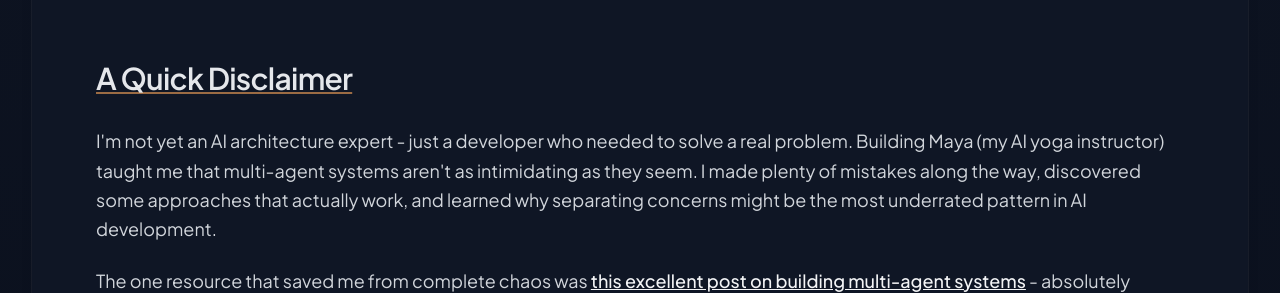
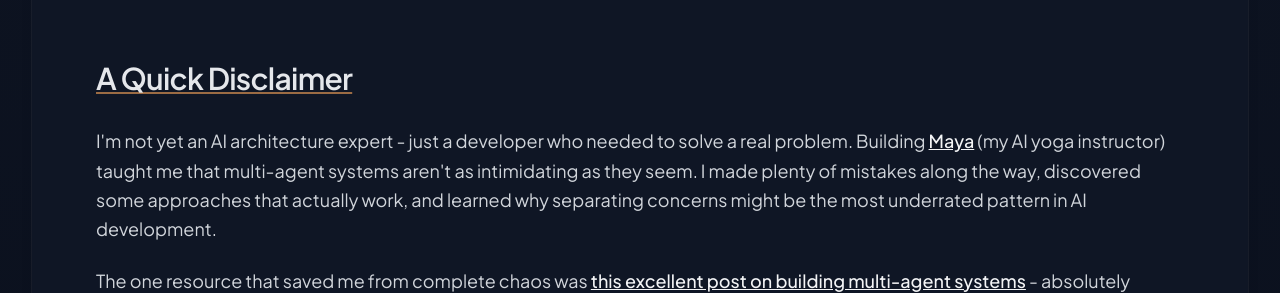
Before and after one commit to joshuaisaact/portfolio-next, a Next.js app: page /blog/orchestration in a window 1280 px wide. Shown: the part 1520-1813 px from the top of the page. Built offline with nearby package versions, Linux system fonts and the light colour scheme.

Commit message:
fix link

```diff
--- a/app/blog/orchestration/page.mdx
+++ b/app/blog/orchestration/page.mdx
@@ -21,7 +21,7 @@ export const metadata = generateMetadataFromPost(postMetadata, "maya-orchestrati
 
 ## A Quick Disclaimer
 
-I'm not yet an AI architecture expert - just a developer who needed to solve a real problem. Building Maya (my AI yoga instructor) taught me that multi-agent systems aren't as intimidating as they seem. I made plenty of mistakes along the way, discovered some approaches that actually work, and learned why separating concerns might be the most underrated pattern in AI development.
+I'm not yet an AI architecture expert - just a developer who needed to solve a real problem. Building [Maya](https://joshdesk.live) (my AI yoga instructor) taught me that multi-agent systems aren't as intimidating as they seem. I made plenty of mistakes along the way, discovered some approaches that actually work, and learned why separating concerns might be the most underrated pattern in AI development.
 
 The one resource that saved me from complete chaos was [this excellent post on building multi-agent systems](https://blog.sshh.io/p/building-multi-agent-systems) - absolutely invaluable if you're venturing down this path.
 
```
